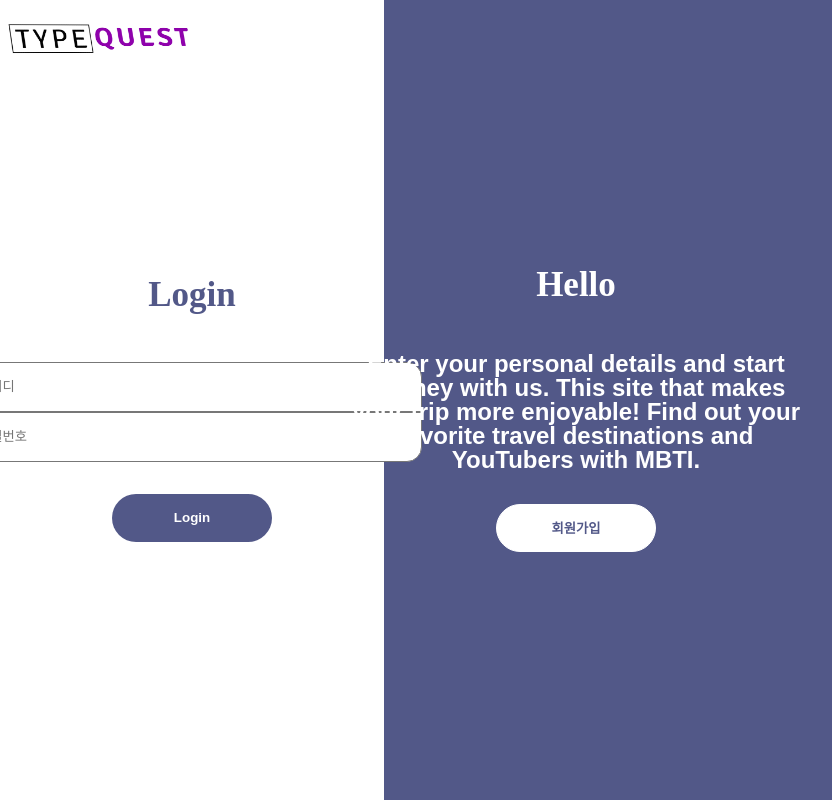
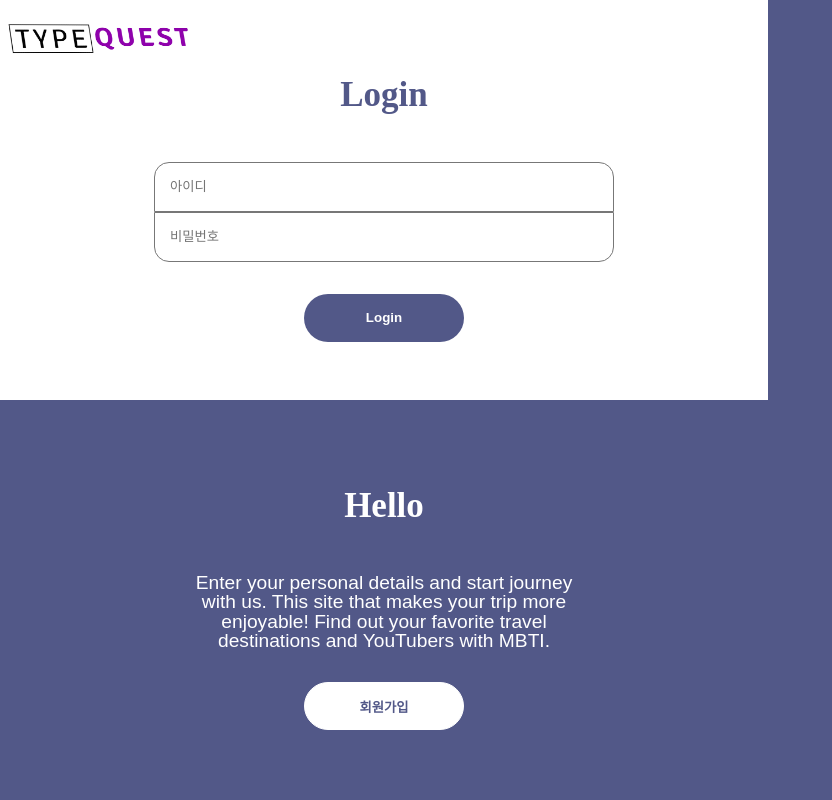
Before and after one commit to zzinis/TypeQuest_client, a React (Create React App) app: page /Login in a window 768 px wide. Shown: the whole page, 832 px wide, since content can reach past the window. Built offline with nearby package versions, Linux system fonts and the light colour scheme; no server answers; a web font is replaced by a local one.

Commit message:
@media 반응형 설정 (768 이하일때)

```diff
--- a/src/assets/custom.scss
+++ b/src/assets/custom.scss
@@ -1,9 +1,13 @@
 #main-footer {
     text-align: center;
-    background: rgba(82, 88, 136, 1);
+    background: #525888;
     color: #fff;
-    padding: 30px 96px 10px 96px;
+    padding: 30px 60px 10px 60px;
     margin: 0px;
+    //모바일 사이즈
+    @media (max-width: 768px) {
+        padding: 30px 10px 10px 10px;
+    }
 }
 .ul-container {
     display: flex;
@@ -11,8 +15,11 @@
     padding: 0px;
     margin: 0px;
     flex-wrap: wrap;
-
     justify-content: center;
+    //모바일 사이즈
+    @media (max-width: 768px) {
+        flex-wrap: nowrap;
+    }
 }
 .footer-li {
     display: flex;
@@ -42,16 +49,33 @@ form .loginForm {
 .adfit {
     margin: 10px;
     padding: 10px;
+    //모바일 사이즈
+    @media (max-width: 768px) {
+        display: none;
+    }
+}
+.mobile_adfit {
+    margin: 10px;
+    padding: 10px;
+    //웹 사이즈
+    @media (min-width: 768px) {
+        display: none;
+    }
 }
 .loginForm {
     display: flex;
     align-items: center;
 }
 .container {
+    background-color: white;
     display: flex;
     justify-content: center;
     align-items: center;
     height: 100vh;
+    //모바일 사이즈
+    @media (max-width: 768px) {
+        display: block;
+    }
 }
 .Left {
     background-color: rgba(255, 255, 255, 1);
@@ -61,6 +85,13 @@ form .loginForm {
     justify-content: center;
     align-items: center;
     color: rgba(82, 88, 136, 1);
+
+    //모바일 사이즈
+    @media (max-width: 768px) {
+        background-color: white;
+        width: 100%;
+        height: 50vh;
+    }
 }
 
 .Right {
@@ -71,12 +102,23 @@ form .loginForm {
     justify-content: center;
     align-items: center;
     color: rgba(255, 255, 255, 1);
+    //모바일 사이즈
+    @media (max-width: 768px) {
+        width: 100%;
+        height: 50vh;
+    }
 }
 
 .contentSignup {
     color: rgba(255, 255, 255, 1);
     font-size: 1.5rem;
     font-weight: 600;
+    //모바일 사이즈
+    @media (max-width: 768px) {
+        max-width: 410px;
+        font-size: 1.2rem;
+        font-weight: 400;
+    }
 }
 
 .signInForm {
```
Also changed, not shown: src/styles/Header.scss (added).
